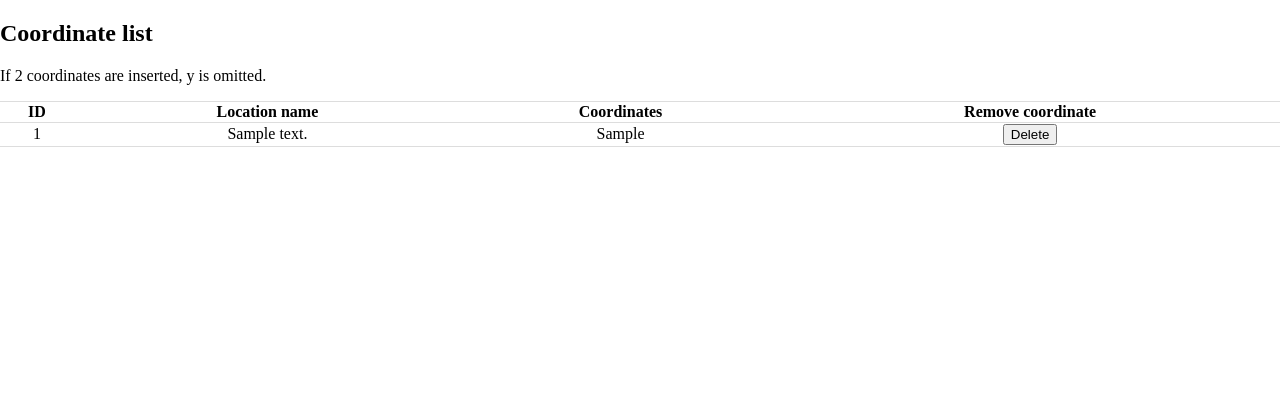
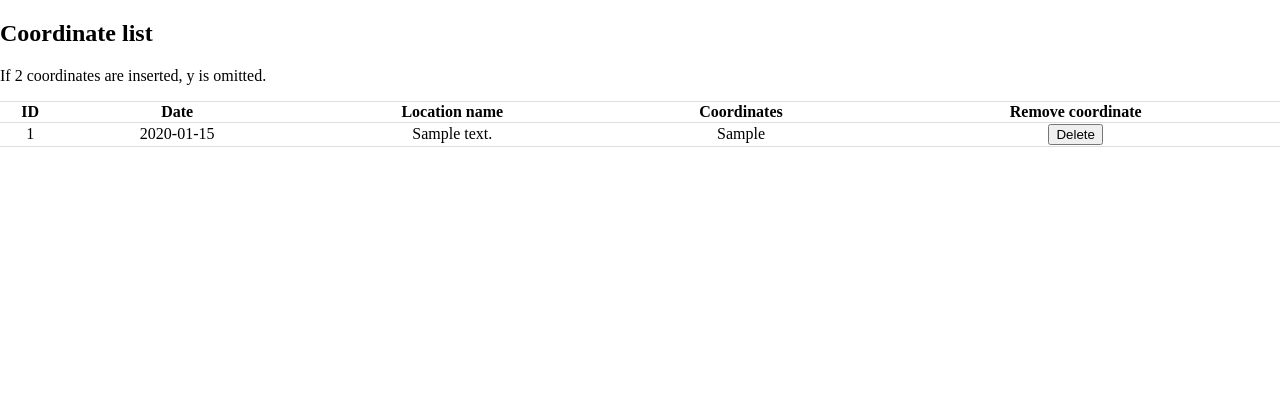
Before and after one commit to Grocery4/mc-coordinates-tracker, a Flask app: page /coord-list in a window 1280 px wide. Shown: the part 230-650 px from the top of the page. Run offline with Flask 3, Linux system fonts and the light colour scheme; tables that the repository leaves empty hold one stand-in row (values such as "Sample post").

Commit message:
Added date of entry row

```diff
--- a/main.py
+++ b/main.py
@@ -2,8 +2,8 @@ import os
 from flask import Flask, render_template, request, url_for, flash, redirect
 from flask_sqlalchemy import SQLAlchemy
 from sqlalchemy.exc import IntegrityError
+from datetime import datetime
 
-# TODO add date of entry to table
 # TODO add dimensions
 # TODO add sessions / user identification
 # TODO add admin accounts
@@ -52,6 +52,7 @@ class Coordinates(db.Model):
     __tablename__ = 'coords_table'
 
     id = db.Column(db.Integer, primary_key=True)
+    date = db.Column(db.Date)
     coords = db.Column(db.String(100), nullable=False)
     description = db.Column(db.String(2048), nullable=False, unique=True)
 
@@ -93,9 +94,9 @@ def submitForm():
     # check if coords have been inserted, skip if any of them is not correct
     coords = Coordinate(x_coord, y_coord, z_coord)
     desc = request.form.get('coords-info')
-
+    curr_date = datetime.now()
     if(coords.returnAsString().isspace() == False and desc.isspace() == False):
-        entry = Coordinates(coords=str(coords.returnAsString()), description=str(desc))
+        entry = Coordinates(coords=str(coords.returnAsString()), date=curr_date, description=str(desc))
         db.session.add(entry)
 
         try:
--- a/templates/list.html
+++ b/templates/list.html
@@ -34,6 +34,7 @@ List of coordinates
         <table>
                 <tr>
                     <th>ID</th>
+                    <th>Date</th>
                     <th>Location name</th>
                     <th>Coordinates</th>
                     <th>Remove coordinate</th>
@@ -42,6 +43,7 @@ List of coordinates
             {% for coord in coordinate_list %}
                 <tr>
                     <td>{{coord.id}}</td>
+                    <td>{{coord.date}}</td>
                     <td>{{ coord.description }}</td>
                     <td>{{ coord.coords }}</td>
                     <td><button type="submit" name="clicked_btn" value="{{coord.id}}">Delete</button></td>
```
Also changed, not shown: coords.db.
